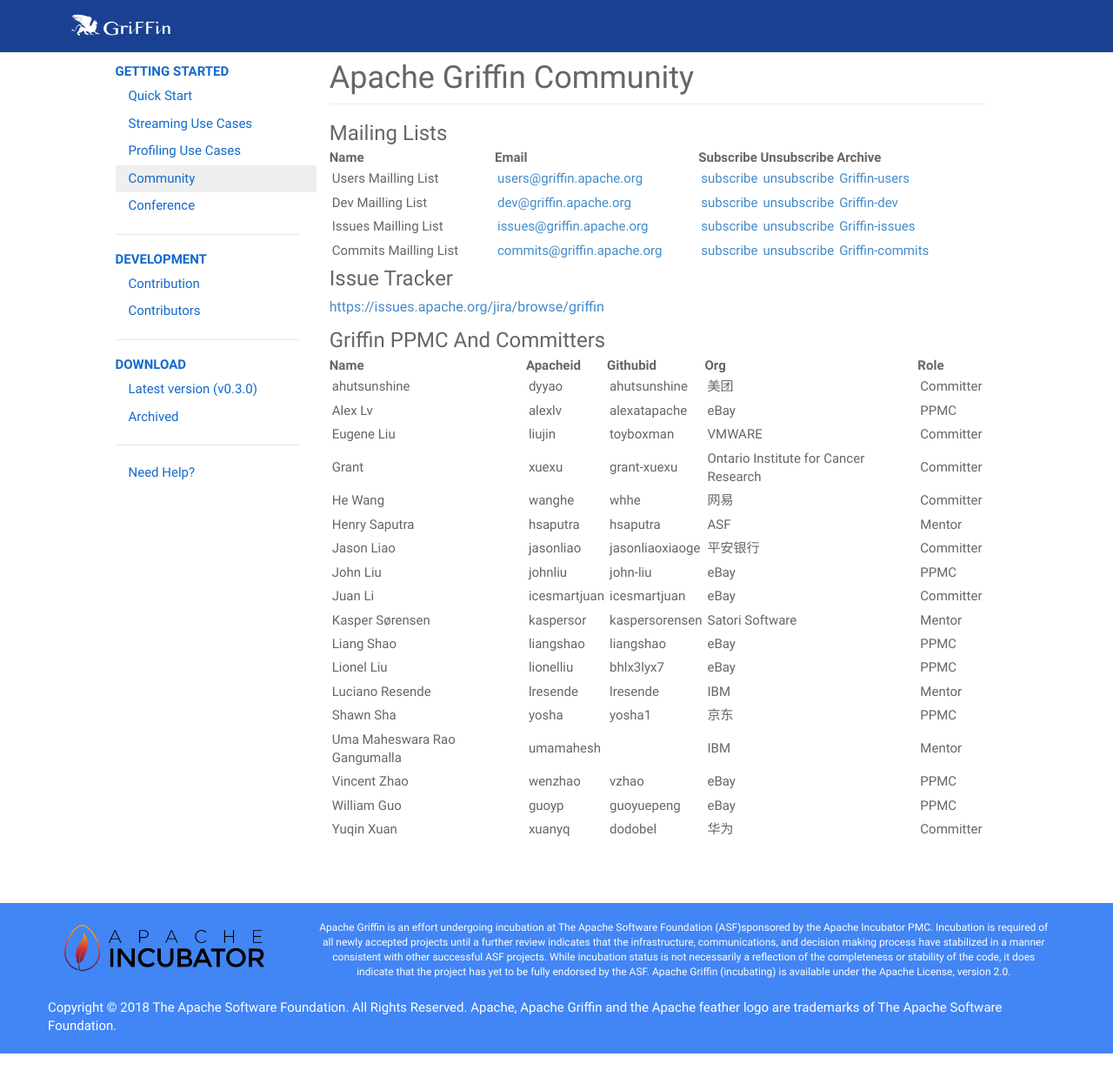
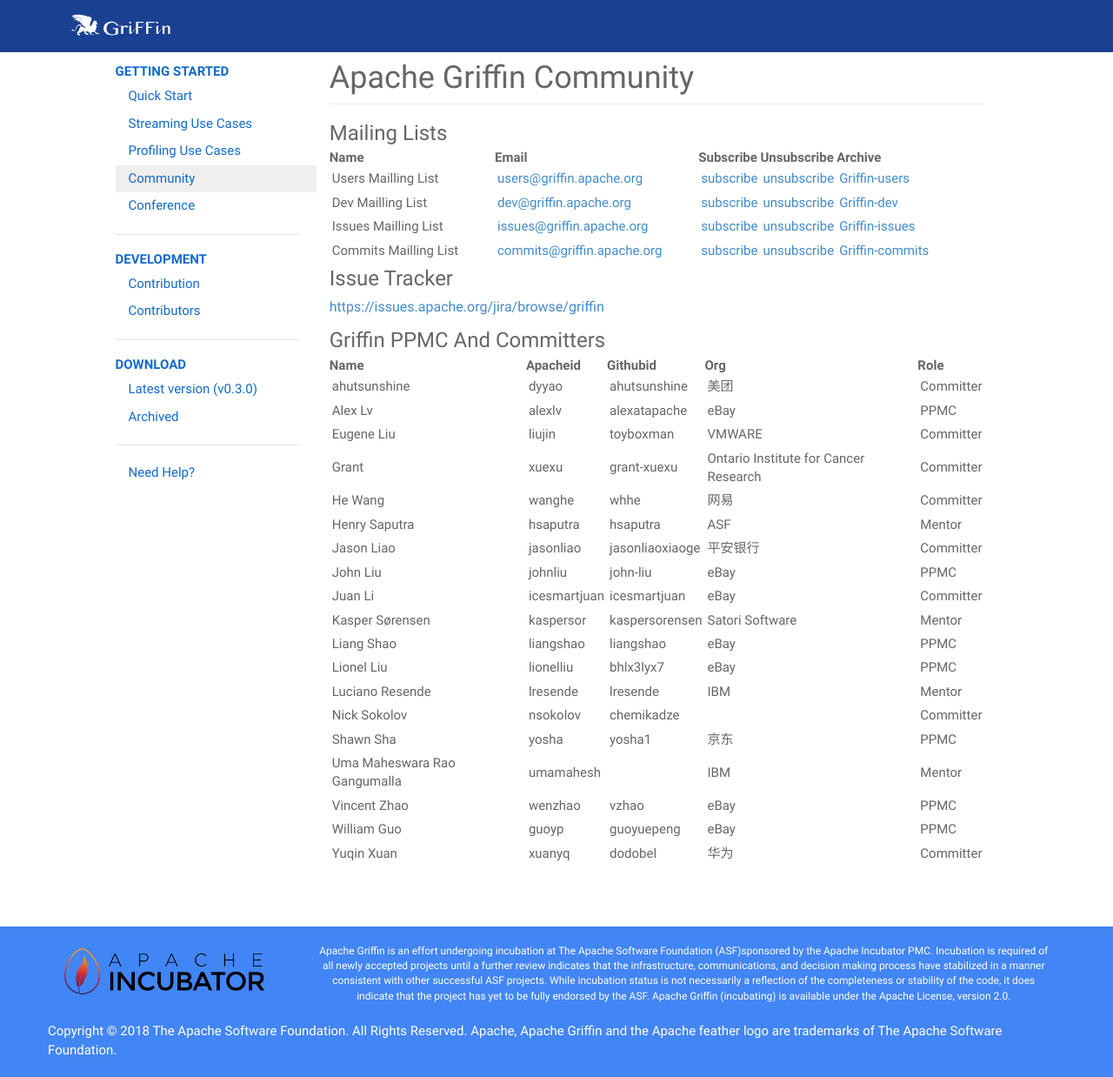
Before and after one commit to apache/griffin-site, a Jekyll site: the page built from community.md, in a window 1280 px wide and 1238 px high. Shown: the whole window at 87% size. Built offline with Jekyll 4.4.1, drawn with Linux system fonts in a browser that asks for light colours; comment, search, counter and statistics services are not loaded.

Commit message:
Update community.md

```diff
--- a/community.md
+++ b/community.md
@@ -37,6 +37,7 @@
 | Liang Shao | liangshao | liangshao | eBay | PPMC |
 | Lionel Liu | lionelliu | bhlx3lyx7 | eBay | PPMC |
 | Luciano Resende | lresende | lresende | IBM | Mentor |
+| Nick Sokolov | nsokolov | chemikadze |  | Committer |
 | Shawn Sha | yosha | yosha1 | 京东 | PPMC |
 | Uma Maheswara Rao Gangumalla | umamahesh |  | IBM | Mentor |
 | Vincent Zhao | wenzhao | vzhao | eBay | PPMC |
```
